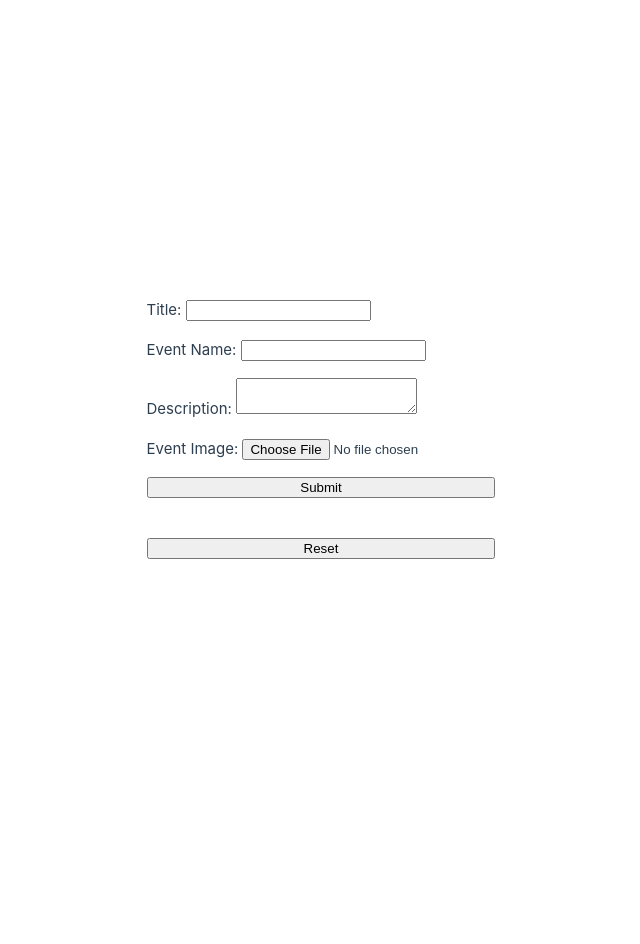
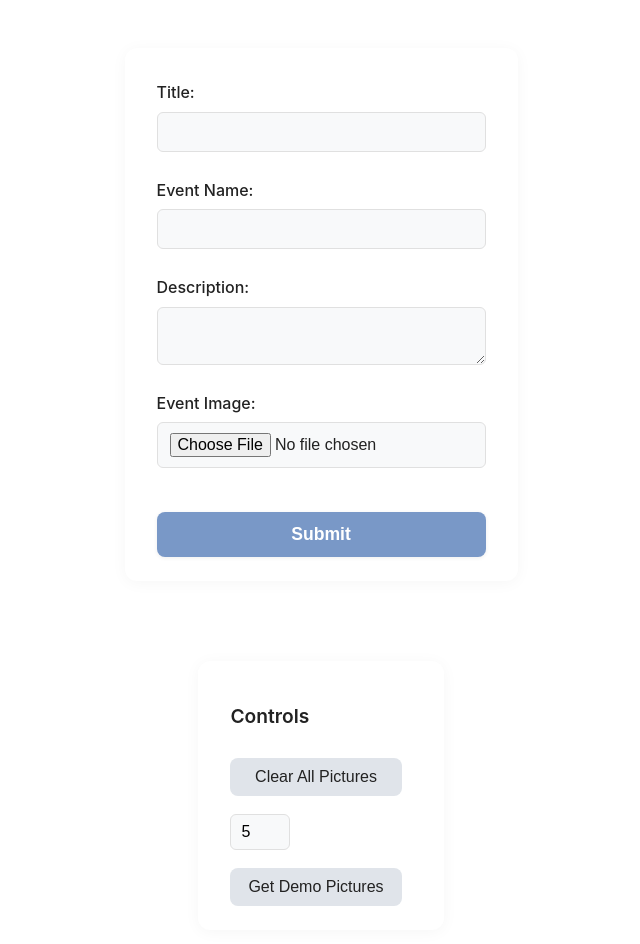
Before and after one commit to aslansutu/disposable-wedding-camera, a Vue app in the folder client/: page /setup in a window 1280 px wide. Shown: the top 944 px of the page, without its empty margins (319-959 px from the left). Before the commit the page ends 816 px from the top, so only its background shows below. Built offline with nearby package versions, Linux system fonts and the light colour scheme; no server answers; what @yeger/vue-masonry-wall would draw is missing.

Commit message:
Update css and default picture endpoint button

```diff
--- a/client/src/views/SetupView.vue
+++ b/client/src/views/SetupView.vue
@@ -19,7 +19,14 @@
     <button type="submit">Submit</button>
     <div v-if="success" class="success-msg">Event info saved!</div>
   </form>
-  <button @click="reset">Reset</button>
+
+  <section class="control-section">
+    <h2>Controls</h2>
+    <button @click="resetImages" :disabled="loading">Clear All Pictures</button>
+    <input type="number" v-model.number="demoNum" min="1" style="width:60px;" />
+    <button @click="getDemoImages" :disabled="loading || demoNum < 1">Get Demo Pictures</button>
+    <div v-if="controlMsg" class="control-msg">{{ controlMsg }}</div>
+  </section>
 </template>
 
 <script setup>
@@ -36,6 +43,9 @@ const description = ref('')
 const image = ref(null)
 const success = ref(false)
 const router = useRouter()
+const loading = ref(false)
+const demoNum = ref(5)
+const controlMsg = ref('')
 
 async function reset() {
   await fetch(apiurl('/reset'), {
@@ -64,18 +74,158 @@ async function submitForm() {
     }, 2000) // Redirect after 2 seconds
   }
 }
+
+async function resetImages() {
+  loading.value = true
+  controlMsg.value = ''
+  try {
+    const res = await fetch(apiurl('/reset'))
+    if (res.ok) {
+      controlMsg.value = 'All pictures cleared!'
+    } else {
+      controlMsg.value = 'Failed to clear pictures.'
+    }
+  } finally {
+    loading.value = false
+  }
+}
+
+async function getDemoImages() {
+  loading.value = true
+  controlMsg.value = ''
+  try {
+    const res = await fetch(apiurl(`/demo/${demoNum.value}`))
+    if (res.ok) {
+      controlMsg.value = `Fetched ${demoNum.value} demo pictures!`
+    } else {
+      controlMsg.value = 'Failed to fetch demo pictures.'
+    }
+  } finally {
+    loading.value = false
+  }
+}
 </script>
 
 <style scoped>
 .setup-form {
-  max-width: 400px;
+  max-width: 420px;
   margin: 40px auto;
+  padding: 2rem 2rem 1.5rem 2rem;
+  background: #fff;
+  border-radius: 12px;
+  box-shadow: 0 2px 16px rgba(0,0,0,0.04);
   display: flex;
   flex-direction: column;
-  gap: 16px;
+  gap: 20px;
 }
+
+.setup-form label {
+  font-size: 1rem;
+  color: #222;
+  margin-bottom: 6px;
+  font-weight: 500;
+  display: flex;
+  flex-direction: column;
+  gap: 6px;
+}
+
+.setup-form input,
+.setup-form textarea {
+  border: 1px solid #e0e0e0;
+  border-radius: 6px;
+  padding: 10px 12px;
+  font-size: 1rem;
+  background: #f8f9fa;
+  transition: border-color 0.2s;
+  outline: none;
+}
+
+.setup-form input:focus,
+.setup-form textarea:focus {
+  border-color: #7998c7;
+  background: #fff;
+}
+
+.setup-form button[type="submit"] {
+  background: #7998c7;
+  color: #fff;
+  border: none;
+  padding: 12px 0;
+  border-radius: 8px;
+  font-size: 1.1rem;
+  font-weight: 600;
+  cursor: pointer;
+  box-shadow: 0 1px 4px rgba(0,0,0,0.07);
+  transition: background 0.2s;
+}
+
+.setup-form button[type="submit"]:hover {
+  background: #4e6fae;
+}
+
 .success-msg {
-  color: green;
+  color: #2ecc40;
   margin-top: 10px;
+  font-weight: 500;
+  text-align: center;
+}
+
+button {
+  background: #e0e4ea;
+  color: #222;
+  border: none;
+  padding: 10px 18px;
+  border-radius: 8px;
+  font-size: 1rem;
+  font-weight: 500;
+  cursor: pointer;
+  margin-top: 18px;
+  transition: background 0.2s;
+}
+
+button:hover {
+  background: #7998c7;
+  color: #fff;
+}
+
+.control-section {
+  margin: 40px auto;
+  max-width: 420px;
+  padding: 1.5rem 2rem;
+  background: #fff;
+  border-radius: 12px;
+  box-shadow: 0 2px 16px rgba(0,0,0,0.04);
+  display: flex;
+  flex-direction: column;
+  gap: 18px;
+}
+
+.control-section h2 {
+  font-size: 1.2rem;
+  color: #222;
+  margin-bottom: 8px;
+  font-weight: 600;
+}
+
+.control-section button {
+  margin-right: 10px;
+  margin-top: 0;
+}
+
+.control-section input[type="number"] {
+  width: 80px;
+  border: 1px solid #e0e0e0;
+  border-radius: 6px;
+  padding: 8px 10px;
+  font-size: 1rem;
+  background: #f8f9fa;
+  margin-right: 10px;
+}
+
+.control-msg {
+  margin-top: 10px;
+  color: #4e6fae;
+  font-weight: 500;
+  text-align: center;
 }
 </style>
```
